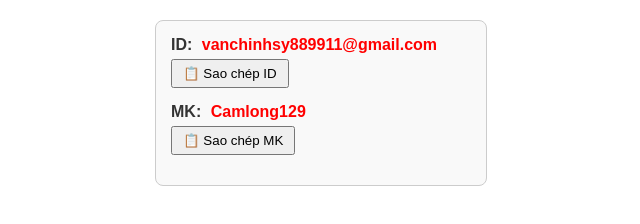
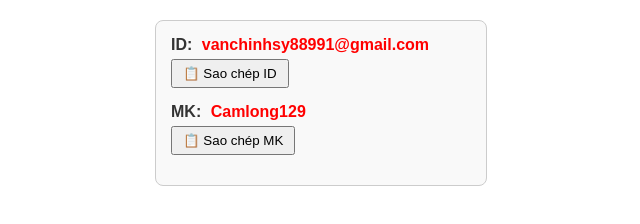
Before and after one commit to Nhut11790/appcuios, a plain HTML site: page index.html in a window 1280 px wide. Shown: the full height of the page, 319-959 px from the left. Drawn offline with Linux system fonts and the light colour scheme.

Commit message:
Update index.html

```diff
--- a/index.html
+++ b/index.html
@@ -38,7 +38,7 @@
 <div class="box">
   <div class="row">
     <span class="label">ID:</span>
-    <span id="copyID" class="value">vanchinhsy889911@gmail.com</span>
+    <span id="copyID" class="value">vanchinhsy88991@gmail.com</span>
     <button onclick="copyToClipboard('copyID')">📋 Sao chép ID</button>
   </div>
   <div class="row">
```
